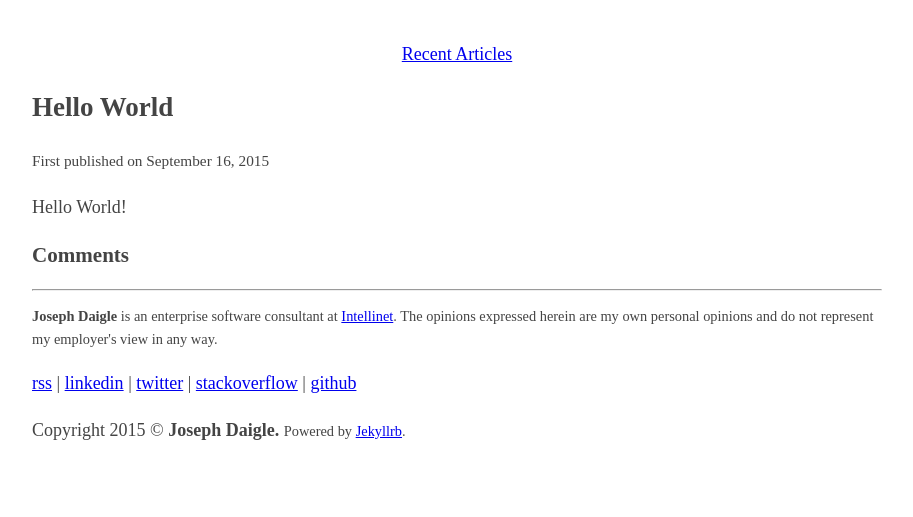
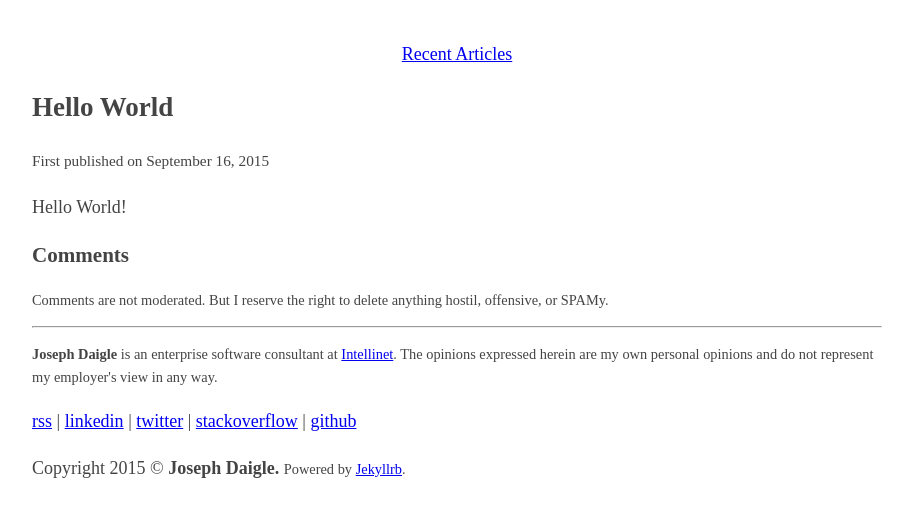
Before and after one commit to jdaigle/jdaigle.github.io, a Jekyll site: the page built from _posts/2015-09-16-hello-world.md, in a window 1280 px wide. Shown: the top 517 px of the page, without its empty margins (183-1096 px from the left). Built offline with Jekyll 4.4.1, drawn with Linux system fonts in a browser that asks for light colours; Markdown is read by kramdown in place of the engine named in the settings.

Commit message:
minor layout change

```diff
--- a/_layouts/post.html
+++ b/_layouts/post.html
@@ -18,8 +18,9 @@ layout: default
     {{ content }}
 </article>
 
-<div>
+<div class="comments">
   <h3>Comments</h3>
+  <p class="small">Comments are not moderated. But I reserve the right to delete anything hostil, offensive, or SPAMy.</p>
   <iframe id="comments-frame" data-commentr-permalink="{{ site.url }}{{ page.url }}" style="display: none;"></iframe>
   <script id="comments-script" src="http://commentr.azurewebsites.net/js"></script>
 </div>
--- a/css/main.css
+++ b/css/main.css
@@ -32,6 +32,8 @@ p code {
     text-align: center;
 }
 
+article .small,
+.comments .small,
 footer .small {
     font-size: .8em;
 }
```
